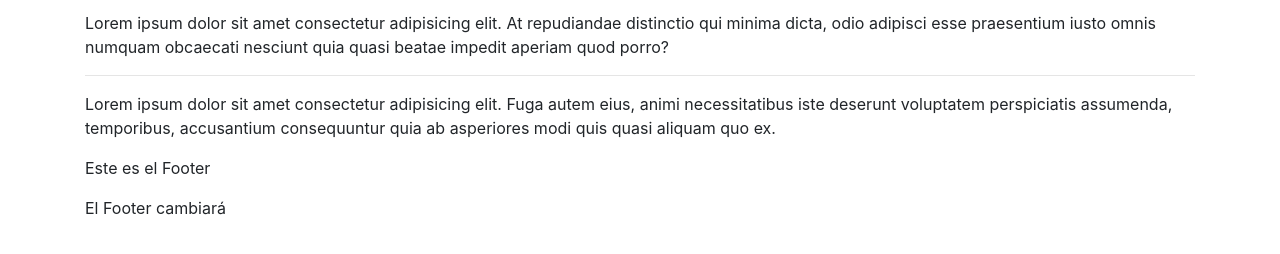
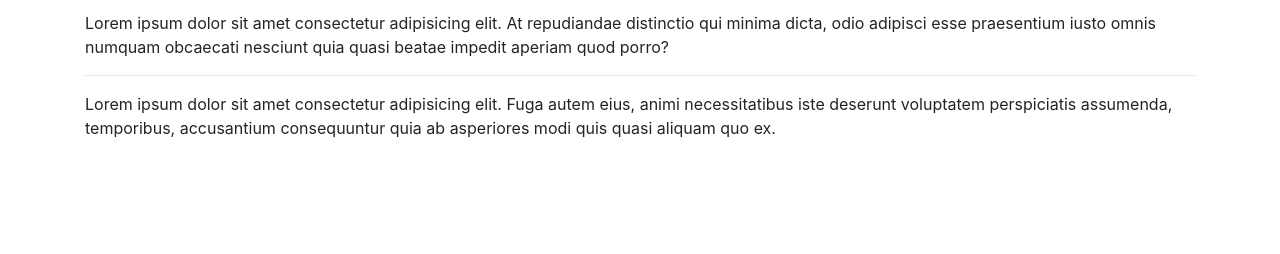
Before and after one commit to Mario-Alonso99/ProjectColaborativoSIMAC, a plain HTML site: page index.html in a window 1280 px wide. Shown: the part 140-394 px from the top of the page. Drawn offline with nearby package versions, Linux system fonts and the light colour scheme.

Commit message:
edita footer

```diff
--- a/index.html
+++ b/index.html
@@ -23,8 +23,7 @@
         accusantium consequuntur quia ab asperiores modi quis quasi aliquam quo ex.</p>
     </main>
     <footer class="container">
-        <p>Este es el Footer</p>
-        <p>El Footer cambiará</p>
+
     </footer>
     <script src="https://code.jquery.com/jquery-3.5.1.slim.min.js" integrity="sha384-DfXdz2htPH0lsSSs5nCTpuj/zy4C+OGpamoFVy38MVBnE+IbbVYUew+OrCXaRkfj" crossorigin="anonymous"></script>
     <script src="https://cdn.jsdelivr.net/npm/popper.js@1.16.0/dist/umd/popper.min.js" integrity="sha384-Q6E9RHvbIyZFJoft+2mJbHaEWldlvI9IOYy5n3zV9zzTtmI3UksdQRVvoxMfooAo" crossorigin="anonymous"></script>
```
